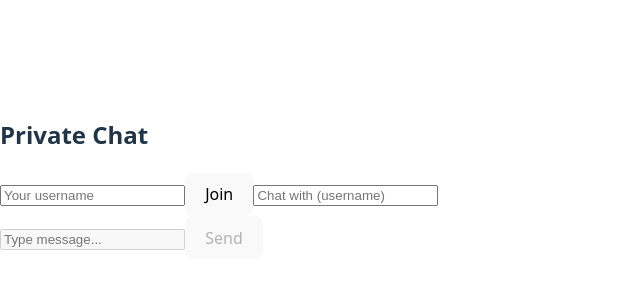
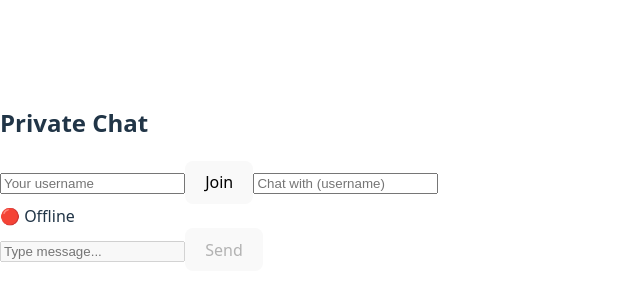
Before and after one commit to kamalesh-boop/chat-app, a React app in the folder frontend/: page / in a window 1280 px wide. Shown: the part 222-522 px from the top of the page, without its empty margins (0-640 px from the left). Built offline with nearby package versions, Linux system fonts and the light colour scheme; the HTML template or start-up script is replaced by a standard one.

Commit message:
Fix online/offline status handling in chat UI

```diff
--- a/frontend/src/App.tsx
+++ b/frontend/src/App.tsx
@@ -17,16 +17,21 @@ export default function App() {
   const [messages, setMessages] = useState<Msg[]>([]);
   const [messageText, setMessageText] = useState("");
   const [typingText, setTypingText] = useState("");
+  const [statusText, setStatusText] = useState("🔴 Offline");
 
   const wsRef = useRef<WebSocket | null>(null);
   const typingTimeout = useRef<number | null>(null);
-  const isTypingRef = useRef(false);
   const messagesEndRef = useRef<HTMLDivElement | null>(null);
 
   // Auto-scroll
   useEffect(() => {
     messagesEndRef.current?.scrollIntoView({ behavior: "smooth" });
   }, [messages]);
+
+  // Reset status when receiver changes
+  useEffect(() => {
+    setStatusText("🔴 Offline");
+  }, [receiver]);
 
   // CONNECT
   const connect = () => {
@@ -42,13 +47,22 @@ export default function App() {
     ws.onclose = () => {
       setConnected(false);
       setTypingText("");
-      isTypingRef.current = false;
+      setStatusText("🔴 Offline");
     };
 
     ws.onmessage = (event) => {
       const data = event.data;
 
-      // READ RECEIPT
+      // ✅ STATUS (ONLINE / OFFLINE)
+      if (data.startsWith("STATUS|")) {
+        const [, user, state] = data.split("|");
+        if (user === receiver) {
+          setStatusText(state === "online" ? "🟢 Online" : "🔴 Offline");
+        }
+        return;
+      }
+
+      // ✅ READ RECEIPT
       if (data.startsWith("READ|")) {
         const id = Number(data.split("|")[1]);
         setMessages((prev) =>
@@ -57,7 +71,7 @@ export default function App() {
         return;
       }
 
-      // TYPING
+      // ✅ TYPING
       if (data.startsWith("TYPING|")) {
         setTypingText(`${data.split("|")[1]} is typing...`);
         return;
@@ -68,7 +82,7 @@ export default function App() {
         return;
       }
 
-      // MESSAGE
+      // ✅ MESSAGE
       if (data.startsWith("MSG|")) {
         const [, id, sender, , text, status] = data.split("|");
 
@@ -86,29 +100,21 @@ export default function App() {
 
     wsRef.current.send(`MSG|${receiver}|${messageText}`);
     wsRef.current.send(`STOP|${receiver}`);
-    isTypingRef.current = false;
     setMessageText("");
   };
 
-  // TYPING HANDLER (PRODUCTION SAFE)
+  // TYPING HANDLER
   const handleTyping = () => {
     if (!wsRef.current || !receiver) return;
 
-    // Send TYPE only once
-    if (!isTypingRef.current) {
-      wsRef.current.send(`TYPE|${receiver}`);
-      isTypingRef.current = true;
-    }
+    wsRef.current.send(`TYPE|${receiver}`);
 
-    // Reset STOP timer
-    if (typingTimeout.current) {
+    if (typingTimeout.current)
       window.clearTimeout(typingTimeout.current);
-    }
 
     typingTimeout.current = window.setTimeout(() => {
       wsRef.current?.send(`STOP|${receiver}`);
-      isTypingRef.current = false;
-    }, 1500); // ⬅ IMPORTANT for Render latency
+    }, 800);
   };
 
   return (
@@ -132,6 +138,9 @@ export default function App() {
           value={receiver}
           onChange={(e) => setReceiver(e.target.value)}
         />
+
+        {/* ✅ ONLINE / OFFLINE */}
+        <div className="status">{statusText}</div>
 
         <div className="messages">
           {messages.map((m) => (
```
